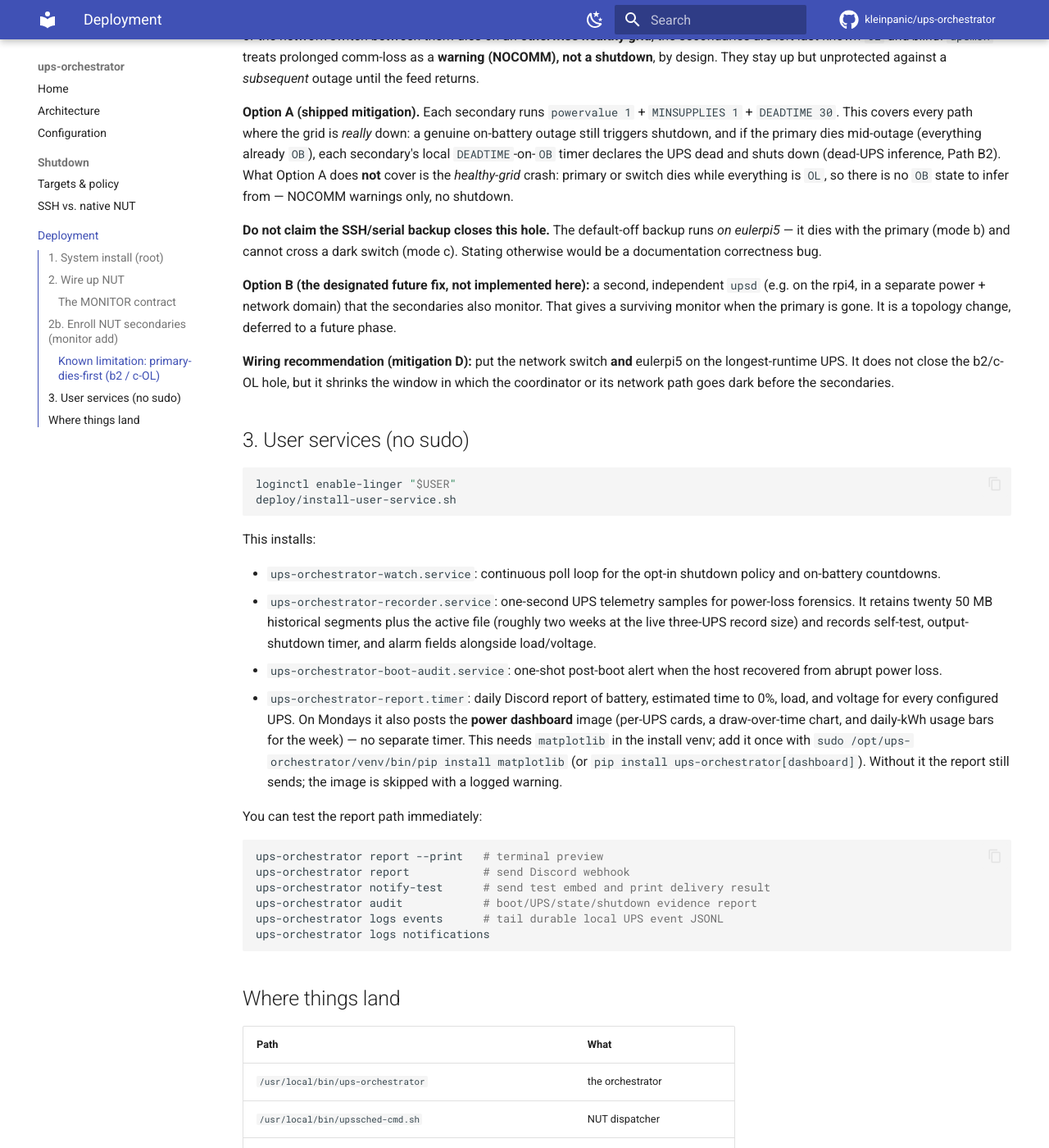
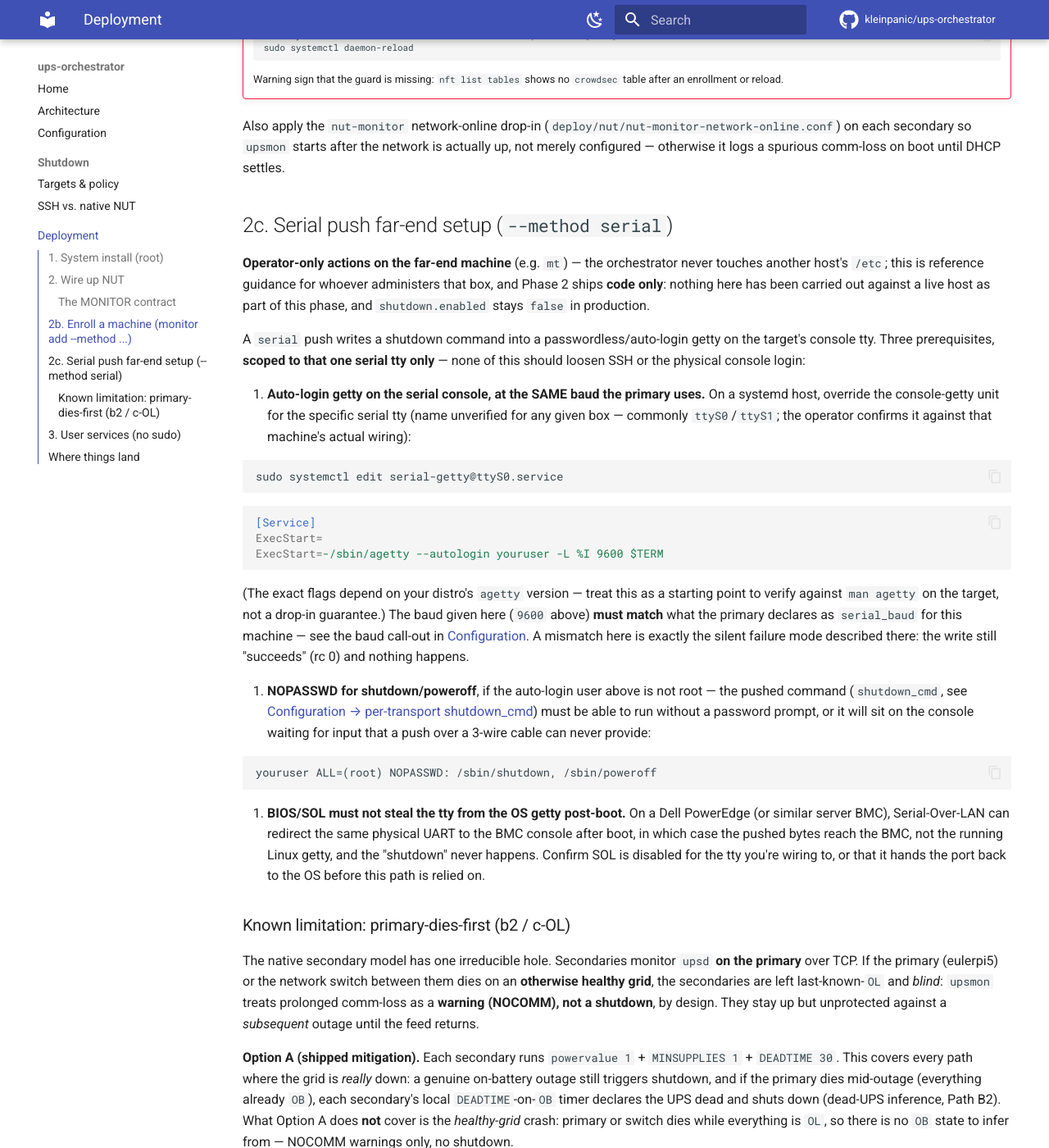
Before and after one commit to kleinpanic/ups-orchestrator, an MkDocs documentation site: the page built from docs/Deployment.md, in a window 1280 px wide and 1400 px high, scrolled down 2955 px. Shown: the whole window at 82% size. Built offline with MkDocs 1.6.1 and Material for MkDocs 9.7.7, drawn with Linux system fonts in a browser that asks for light colours; comment, search, counter and statistics services are not loaded; some of the changed text lies outside the part shown.

Commit message:
docs(02-04): document mt far-end getty setup for --method serial
Task 2 of the 02-04 docs plan. Adds a "Serial push far-end setup" section
to Deployment.md: an agetty --autologin override on the target's serial
console tty (name unverified per-box, operator confirms), matched to the
primary's declared serial_baud; NOPASSWD for shutdown/poweroff when the
auto-login user is not root; and a caveat that BIOS/SOL on a server BMC
(e.g. Dell PowerEdge) must not steal the tty from the OS getty post-boot,
or the pushed bytes reach the BMC instead of Linux.

Scoped explicitly to the one serial tty -- SSH and the physical console are
untouched. Framed throughout as operator-only actions on the far-end
machine: the orchestrator never touches another host's /etc, and nothing
in Phase 2 (code-only) has been carried out against a live host. Also
updates the 2b enrollment section to lead with monitor add --method and
its three branches (native/serial/ssh), noting serial/ssh/none are
record-only while native alone runs the privileged bootstrap, and that a
native->push transition is refused (monitor remove first).

(cherry picked from commit a2df0d241790c9a6500d348f135c5398f8338d0a)

````diff
--- a/docs/Deployment.md
+++ b/docs/Deployment.md
@@ -63,18 +63,36 @@ upsc -l   # your UPSes should be listed
 For multiple USB UPSes with the same vendor/product id, pin each section with a
 `serial = ...` line. `nut-scanner -U` is the quickest way to list those serials.
 
-## 2b. Enroll NUT secondaries (`monitor add`)
+## 2b. Enroll a machine (`monitor add --method ...`)
 
-Network-reachable, nut-capable boxes shut *themselves* down as NUT secondaries
-instead of being pushed a shutdown over SSH (the credential-minimal, coordinated
-design — see [SSH vs. native NUT](Shutdown-Mechanisms.md)). `monitor add` runs on
-the **primary** (eulerpi5) as root and drives the whole enrollment:
+`monitor add --method {none|native|serial|ssh}` (default `native`, matching
+pre-Phase-2 invocations that omit `--method`) is the one enrollment command for
+every shutdown authority. `serial`/`ssh`/`none` are **record-only**: they
+write a `monitored_machines` entry and touch nothing else — no
+`upsd.users`/`LISTEN`, no firewall, no remote NUT install. Only `native` runs
+the privileged NUT-secondary bootstrap described below, and it runs on the
+**primary** (eulerpi5) as root:
 
 ```bash
-sudo ups-orchestrator monitor add mt --ssh mt --ups cyberpower --os arch --powervalue 1
+# native — network-reachable, nut-capable box: bootstraps a real NUT secondary
+sudo ups-orchestrator monitor add mt --method native --ssh mt --ups cyberpower --os arch --powervalue 1
+
+# serial — network-independent push over a console cable; no --ssh needed
+sudo ups-orchestrator monitor add mt --method serial \
+     --serial-device /dev/serial/by-id/usb-FTDI_FT232R_USB_UART-if00-port0 \
+     --serial-baud 9600 --ups cyberpower
+
+# ssh — push transport, no NUT enrollment
+sudo ups-orchestrator monitor add somebox --method ssh --ssh somebox --ups cyberpower
 ```
 
-What it does, in order:
+You cannot switch a `native` record to `serial`/`ssh`/`none` in place —
+`monitor add` refuses that transition and tells you to `monitor remove <name>`
+first, because that is the only command that runs the real remote NUT
+teardown. Skipping it would leave the old secondary's `upsmon` armed while also
+activating a push — two live shutdown authorities on one machine.
+
+The rest of this section describes the `native` bootstrap. What it does, in order:
 
 1. **Bootstrap the primary.** Append the LAN `LISTEN` to `/etc/nut/upsd.conf`,
    add the `[upsmon_secondary]` account to `/etc/nut/upsd.users`, then run a
@@ -149,6 +167,58 @@ Also apply the `nut-monitor` network-online drop-in
 (`deploy/nut/nut-monitor-network-online.conf`) on each secondary so `upsmon`
 starts after the network is actually up, not merely configured — otherwise it
 logs a spurious comm-loss on boot until DHCP settles.
+
+## 2c. Serial push far-end setup (`--method serial`)
+
+**Operator-only actions on the far-end machine** (e.g. `mt`) — the orchestrator
+never touches another host's `/etc`; this is reference guidance for whoever
+administers that box, and Phase 2 ships **code only**: nothing here has been
+carried out against a live host as part of this phase, and `shutdown.enabled`
+stays `false` in production.
+
+A `serial` push writes a shutdown command into a passwordless/auto-login getty
+on the target's console tty. Three prerequisites, **scoped to that one serial
+tty only** — none of this should loosen SSH or the physical console login:
+
+1. **Auto-login getty on the serial console, at the SAME baud the primary
+   uses.** On a systemd host, override the console-getty unit for the specific
+   serial tty (name unverified for any given box — commonly `ttyS0`/`ttyS1`;
+   the operator confirms it against that machine's actual wiring):
+
+   ```bash
+   sudo systemctl edit serial-getty@ttyS0.service
+   ```
+
+   ```ini
+   [Service]
+   ExecStart=
+   ExecStart=-/sbin/agetty --autologin youruser -L %I 9600 $TERM
+   ```
+
+   (The exact flags depend on your distro's `agetty` version — treat this as
+   a starting point to verify against `man agetty` on the target, not a
+   drop-in guarantee.) The baud given here (`9600` above) **must match** what
+   the primary declares as `serial_baud` for this machine — see the baud
+   call-out in [Configuration](Configuration.md). A mismatch here is exactly
+   the silent failure mode described there: the write still "succeeds" (rc 0)
+   and nothing happens.
+
+2. **NOPASSWD for shutdown/poweroff**, if the auto-login user above is not
+   root — the pushed command (`shutdown_cmd`, see
+   [Configuration → per-transport shutdown_cmd](Configuration.md)) must be able
+   to run without a password prompt, or it will sit on the console waiting for
+   input that a push over a 3-wire cable can never provide:
+
+   ```
+   youruser ALL=(root) NOPASSWD: /sbin/shutdown, /sbin/poweroff
+   ```
+
+3. **BIOS/SOL must not steal the tty from the OS getty post-boot.** On a Dell
+   PowerEdge (or similar server BMC), Serial-Over-LAN can redirect the same
+   physical UART to the BMC console after boot, in which case the pushed bytes
+   reach the BMC, not the running Linux getty, and the "shutdown" never
+   happens. Confirm SOL is disabled for the tty you're wiring to, or that it
+   hands the port back to the OS before this path is relied on.
 
 ### Known limitation: primary-dies-first (b2 / c-OL)
 
````
